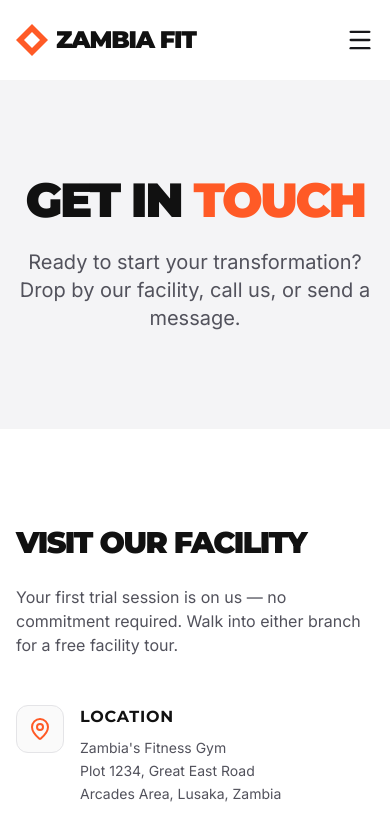
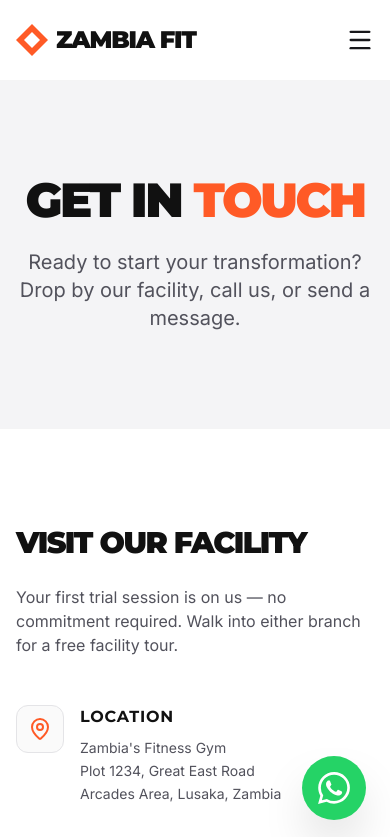
Before and after one commit to heavenmade360/LskGyms, a React (Vite) app: page /contact in a window 390 px wide. Shown: the top 837 px of the page. Built offline with nearby package versions, Linux system fonts and the light colour scheme.

Commit message:
feat: add WhatsApp contact button and update phone number
Integrate a floating WhatsApp chat button to improve user communication and update the global contact phone number across the layout and contact page.

```diff
--- a/src/components/layout/Footer.tsx
+++ b/src/components/layout/Footer.tsx
@@ -61,7 +61,7 @@
               <li className="text-zinc-400 text-sm">Sat – Sun: 6:00 – 18:00</li>
             </ul>
             <h3 className="text-white font-semibold mb-3">New Schedule?</h3>
-            <p className="text-zinc-400 text-sm">+260 97 123 4567</p>
+            <p className="text-zinc-400 text-sm">0765 978 078</p>
           </div>
         </div>
 
--- a/src/components/layout/Layout.tsx
+++ b/src/components/layout/Layout.tsx
@@ -2,6 +2,7 @@
 import { Navbar } from './Navbar';
 import { Footer } from './Footer';
 import { ScrollToTop } from './ScrollToTop';
+import { WhatsAppButton } from '../ui/WhatsAppButton';
 
 export function Layout() {
   return (
@@ -12,6 +13,7 @@
         <Outlet />
       </main>
       <Footer />
+      <WhatsAppButton />
     </div>
   );
 }
--- /dev/null
+++ b/src/components/ui/WhatsAppButton.tsx
@@ -0,0 +1,32 @@
+import { motion } from 'motion/react';
+
+export function WhatsAppButton() {
+  const phoneNumber = "0765978078";
+  const message = encodeURIComponent("Hello! I would like to know more about Zambia Fit.");
+  const whatsappUrl = `https://wa.me/${phoneNumber}?text=${message}`;
+
+  return (
+    <motion.a
+      href={whatsappUrl}
+      target="_blank"
+      rel="noopener noreferrer"
+      initial={{ scale: 0, opacity: 0 }}
+      animate={{ scale: 1, opacity: 1 }}
+      transition={{ delay: 1, type: "spring", stiffness: 200, damping: 20 }}
+      whileHover={{ scale: 1.1 }}
+      whileTap={{ scale: 0.9 }}
+      className="fixed bottom-6 right-6 z-50 flex items-center justify-center w-16 h-16 bg-[#25D366] text-white rounded-full shadow-2xl hover:shadow-green-500/30 transition-shadow"
+      aria-label="Chat with us on WhatsApp"
+    >
+      <svg
+        viewBox="0 0 24 24"
+        width="32"
+        height="32"
+        fill="currentColor"
+        xmlns="http://www.w3.org/2000/svg"
+      >
+        <path d="M17.472 14.382c-.297-.149-1.758-.867-2.03-.967-.273-.099-.471-.148-.67.15-.197.297-.767.966-.94 1.164-.173.199-.347.223-.644.075-.297-.15-1.255-.463-2.39-1.475-.883-.788-1.48-1.761-1.653-2.059-.173-.297-.018-.458.13-.606.134-.133.298-.347.446-.52.149-.174.198-.298.298-.497.099-.198.05-.371-.025-.52-.075-.149-.669-1.612-.916-2.207-.242-.579-.487-.5-.669-.51a12.8 12.8 0 0 0-.57-.01c-.198 0-.52.074-.792.372-.272.297-1.04 1.016-1.04 2.479 0 1.462 1.065 2.875 1.213 3.074.149.198 2.096 3.2 5.077 4.487.709.306 1.262.489 1.694.625.712.227 1.36.195 1.871.118.571-.085 1.758-.719 2.006-1.413.248-.694.248-1.289.173-1.413-.074-.124-.272-.198-.57-.347m-5.421 7.403h-.004a9.87 9.87 0 0 1-5.031-1.378l-.361-.214-3.741.982.998-3.648-.235-.374a9.86 9.86 0 0 1-1.51-5.26c.001-5.45 4.436-9.884 9.888-9.884 2.64 0 5.122 1.03 6.988 2.898a9.825 9.825 0 0 1 2.893 6.994c-.003 5.45-4.437 9.884-9.885 9.884m8.413-18.297A11.815 11.815 0 0 0 12.05 0C5.495 0 .16 5.335.157 11.892c0 2.096.547 4.142 1.588 5.945L.057 24l6.305-1.654a11.882 11.882 0 0 0 5.683 1.448h.005c6.554 0 11.89-5.335 11.893-11.893a11.821 11.821 0 0 0-3.48-8.413Z" />
+      </svg>
+    </motion.a>
+  );
+}
--- a/src/pages/Contact.tsx
+++ b/src/pages/Contact.tsx
@@ -57,8 +57,7 @@
                   <div>
                     <h3 className="text-brand-dark font-bold font-heading uppercase tracking-wider mb-2">Phone</h3>
                     <p className="text-zinc-600 leading-relaxed text-sm">
-                      +260 97 123 4567 (MTN)<br/>
-                      +260 96 765 4321 (Airtel/WhatsApp)
+                      0765 978 078
                     </p>
                   </div>
                 </div>
```
